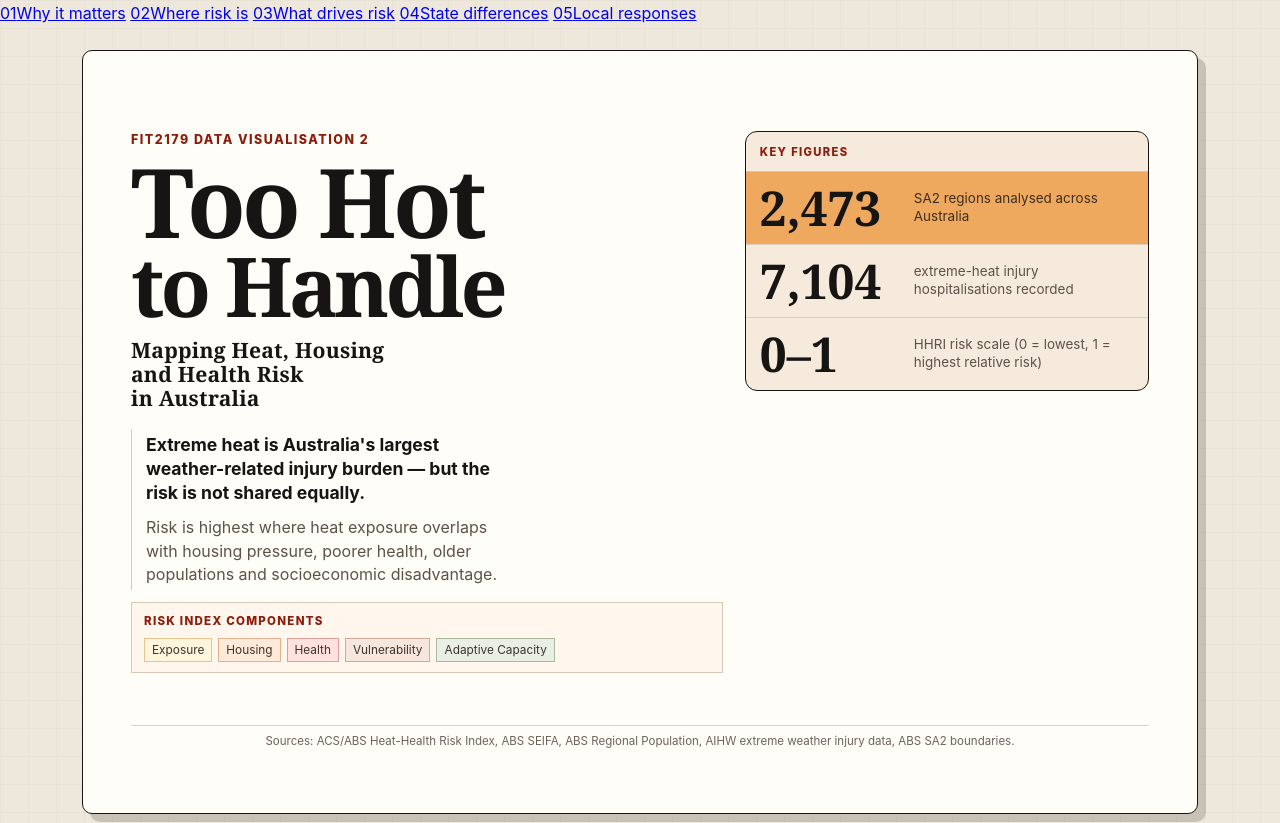
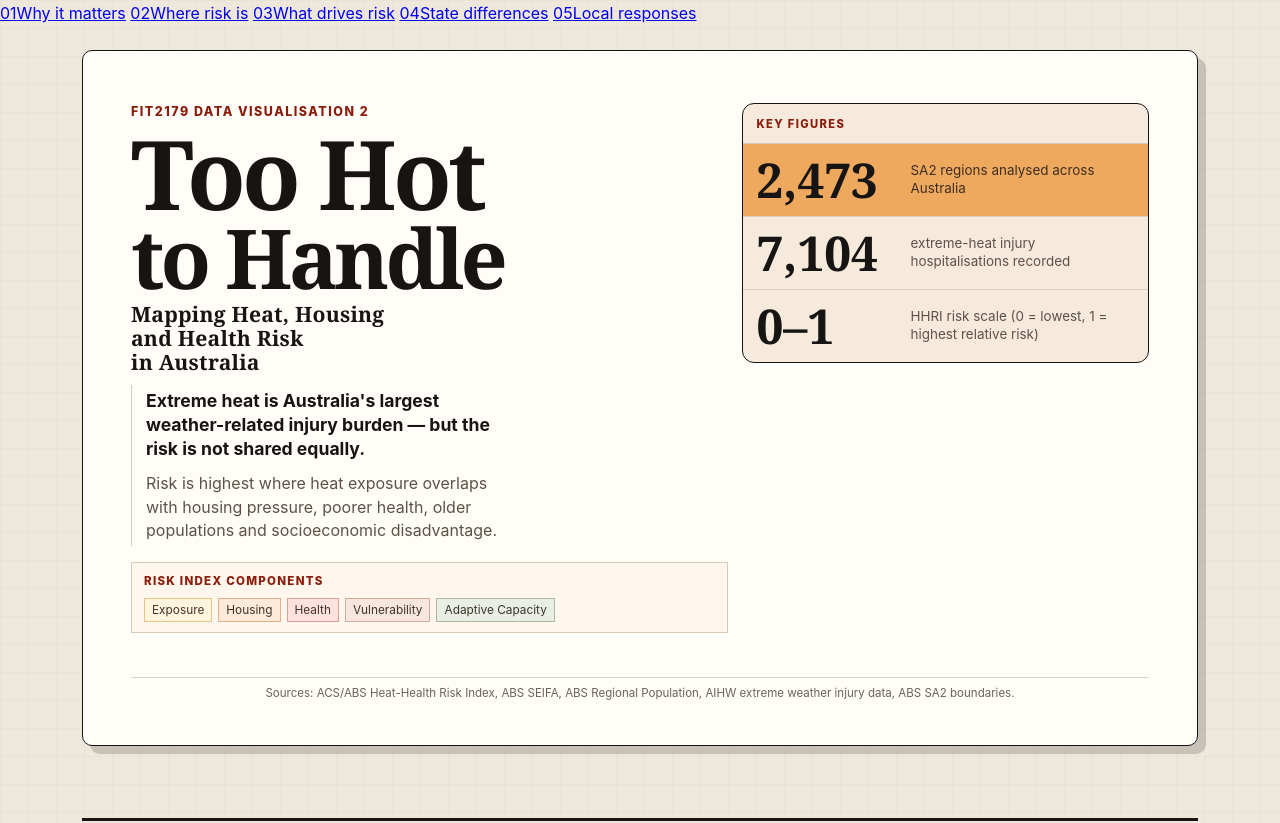
Before and after one commit to ViphouYim/FIT2179_A2_33459711, a plain HTML site: page index.html in a window 1280 px wide. Shown: the top 823 px of the page. Drawn offline with Linux system fonts and the light colour scheme; a script that the page names is missing.

Commit message:
style: compact hero - tighten padding, remove forced min-height, fix spacing

```diff
--- a/css/styles.css
+++ b/css/styles.css
@@ -55,16 +55,16 @@ body {
 .hero {
   display: grid;
   grid-template-columns: 7fr 5fr;
-  gap: 48px;
-  padding: 80px 48px 64px;
+  gap: 40px;
+  padding: 52px 48px 44px;
   align-items: center;
-  min-height: 680px;
+  min-height: 0;
   box-sizing: border-box;
 }
 .hero-left {
   display: flex;
   flex-direction: column;
-  gap: 20px;
+  gap: 12px;
 }
 .eyebrow { margin: 0 0 8px; text-transform: uppercase; letter-spacing: .12em; font-size: .78rem; color: var(--accent-dark); font-weight: 800; }
 h1 { font-family: var(--font-heading); font-size: clamp(56px, 8vw, 96px); line-height: .92; margin: 0; letter-spacing: -.04em; max-width: 12ch; font-weight: 700; }
@@ -75,7 +75,7 @@ p { line-height: 1.45; }
 .title-secondary { display: block; }
 .title-secondary { font-size: .86em; margin-top: .03em; white-space: nowrap; }
 .hero-subtitle {
-  margin-top: 14px;
+  margin-top: 6px;
   max-width: none;
   font-family: var(--font-heading);
   font-size: clamp(1.05rem, 1.65vw, 1.52rem);
@@ -85,9 +85,9 @@ p { line-height: 1.45; }
 .hero-copy {
   display: flex;
   flex-direction: column;
-  gap: 10px;
-  justify-content: space-between;
-  height: 100%;
+  gap: 14px;
+  justify-content: flex-start;
+  height: auto;
 }
 .hero-text {
   border-left: 1.5px solid var(--line);
```
